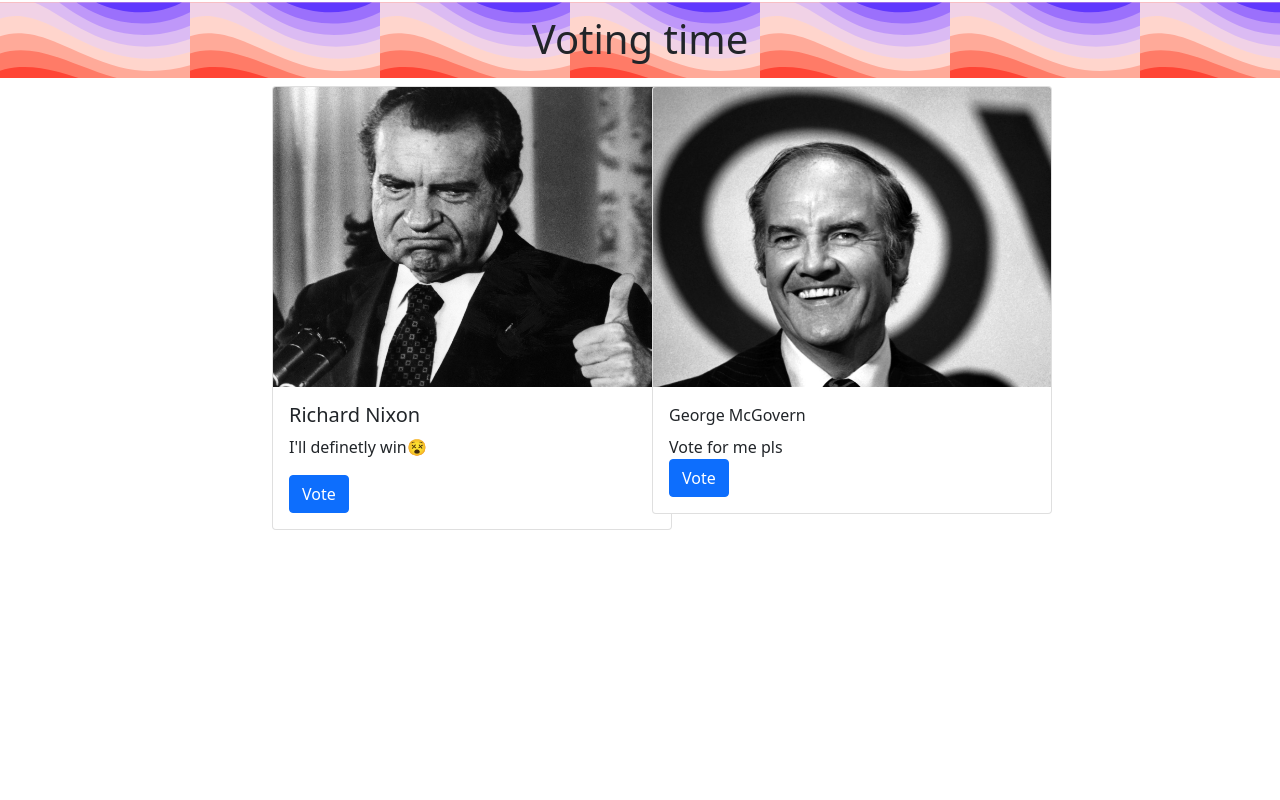
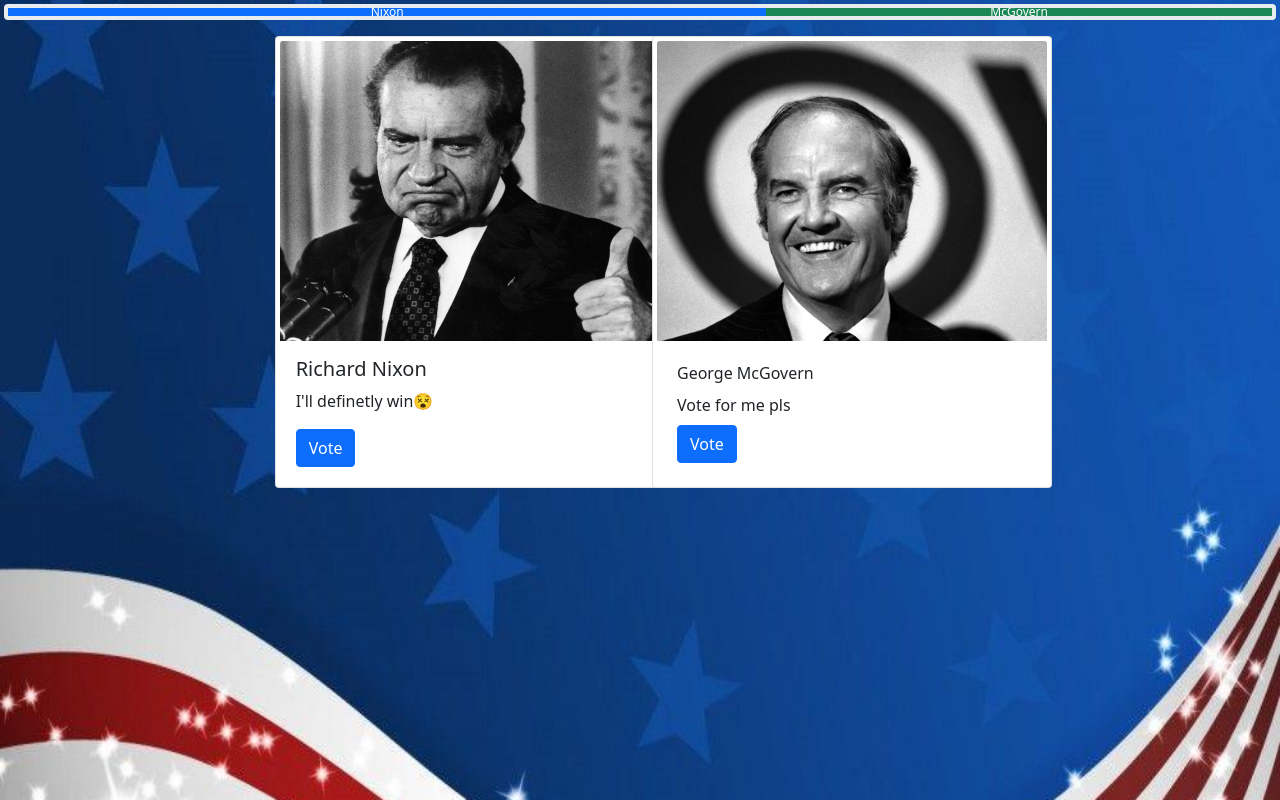
Before and after one commit to Rami-Hadey/VotingMachine, a plain HTML site: page index.html in a window 1280 px wide. Drawn offline with nearby package versions, Linux system fonts and the light colour scheme.

Commit message:
added styles

```diff
--- a/index.html
+++ b/index.html
@@ -14,7 +14,13 @@
 <body>
 
     <div>
-        <h1>Voting time</h1>
+        <div class="progress">
+            <div id="myBar" class="progress-bar" role="progressbar" style="width: 60%" aria-valuenow="15" aria-valuemin="0" aria-valuemax="100">Nixon</div>
+            <div class="progress-bar bg-success" role="progressbar" style="width: 40%" aria-valuenow="30" aria-valuemin="0" aria-valuemax="100">McGovern</div>
+        </div>
+
+
+
     </div>
     <div class="container">
         <div class="row justify-content-center">
@@ -36,7 +42,10 @@
                                     <p class="card-title">George McGovern</p>
                                     <p class="card-text">Vote for me pls</p>
                                 </div>
-                                <button class="btn btn-primary" onclick="enlargeImg()">Vote</button>
+                                <div id="mcgovern1button">
+                                    <button class="btn btn-primary" onclick="enlargeImg()" >Vote</button>
+                                </div>
+
                             </div>
                     </div>
                 </div>
--- a/index.js
+++ b/index.js
@@ -1,3 +1,9 @@
+
+
+
+
+
+//The button runs away when trying to click on mcgovern
 var stupidButton = {
     init: function() {
         this.attachEvents();
@@ -33,6 +39,23 @@ var stupidButton = {
 let mcgovern = document.getElementById("mcgovern");
 let mcgoverninfo = document.getElementById("mcgovernInfo");
 let mcgovernPic = document.getElementById("mcgovernPic");
+
+
+
+// function addButton(){
+//     var parent = document.getElementById("runaway");
+//     var child = document.getElementById("mcgovern1button");
+//     var btn = document.createElement("button");
+//     btn.innerHTML = "Vote";
+//     document.appendChild(btn);
+//     parent.replaceChild(btn,child);
+// }
+
+
+
+
+
+
             // Function to set image dimensions
             function enlargeImg() {
                 stupidButton.init();
@@ -41,7 +64,23 @@ let mcgovernPic = document.getElementById("mcgovernPic");
                 document.getElementById("mcgovernInfo").style.fontSize = "5px";
                 document.getElementById("mcgovern").style.transition = "width 0.5s ease";
                 document.getElementById("mcgovernInfo").style.display = "none";
-                document.getElementById("mcgovernPic").src.video='rick.mp4' ;
+                document.getElementById("mcgovernPic").src='no.png';
+                //mcgovern1button.remove();
+
+
+
+
+                var parent = document.getElementById("runaway");
+                var child = document.getElementById("mcgovern1button");
+                var btn = document.createElement("BUTTON");
+                btn.innerHTML = "Vote";
+                parent.appendChild(btn);
+
+
+
+                // var btn = document.createElement("BUTTON");
+                // btn.innerHTML = "CLICK ME";
+                // document.body.appendChild(btn);
 
                 // mcgovernInfo.remove();
             }
@@ -52,7 +91,7 @@ let mcgovernPic = document.getElementById("mcgovernPic");
                 document.getElementById("mcgovernInfo").style.fontSize = "12px";
                 document.getElementById("mcgovern").style.transition = "width 0.5s ease";
                 document.getElementById("mcgovernInfo").style.display = "block";
-                // document.getElementById("mcgovernInfo").src='nixon.jpeg';
+                document.getElementById("mcgovernPic").src='mcgovern.jpeg';
             }
 
 
--- a/style.css
+++ b/style.css
@@ -6,6 +6,15 @@ div h1{
     background-repeat: cover;
     text-align: center;
 }
-#runaway-container{
+body{
+    background-image: url("usabackground.jpeg");
+    background-attachment: fixed;
+    background-size: 100% 150%;
+    background-repeat: no-repeat;
+}
+
+
+div{
+    padding: 4px;
 
 }
```
Also changed, not shown: no.png (added), usabackground.jpeg (added).
